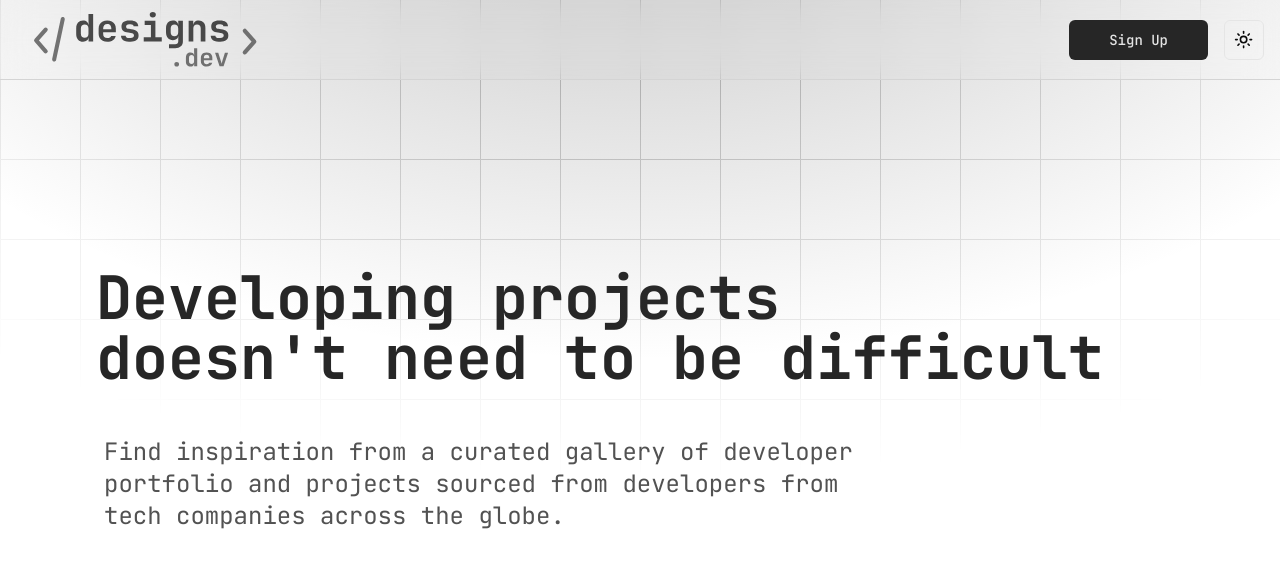
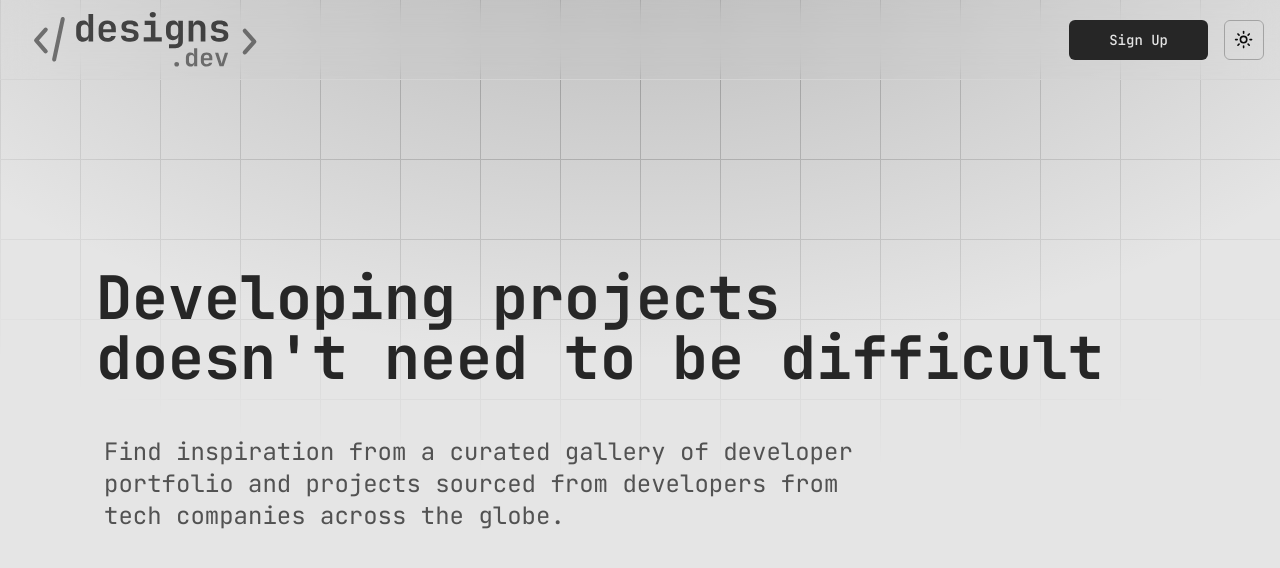
Before and after one commit to flexe-dev/web-client, a Next.js app in the folder client/: page / in a window 1280 px wide. Shown: the top 568 px of the page. Built offline with nearby package versions, Linux system fonts and the light colour scheme.

Commit message:
Updated CSS Colour referencing

```diff
--- a/client/app/globals.css
+++ b/client/app/globals.css
@@ -2,67 +2,95 @@
 @tailwind components;
 @tailwind utilities;
 
+/*todo: Configure correct tailwind colour scheme
+ie. neutral-200 neutral-800 etc etc
+*/
+
 @layer base {
   :root {
-    --background: 0 0% 100%;
-    --foreground: 0 0% 3.9%;
+    --neutral-200: #e5e5e5;
+    --neutral-300: #d4d4d4;
+    --neutral-400: #a3a3a3;
+    --neutral-600: #525252;
+    --neutral-900: #171717;
+    --neutral-800: #262626;
+    --neutral-950: #0a0a0a;
+    --red-500: #ef4444;
 
-    --card: 0 0% 100%;
-    --card-foreground: 0 0% 3.9%;
+    --background: var(--neutral-200);
+    --foreground: var(--neutral-950);
 
-    --popover: 0 0% 100%;
-    --popover-foreground: 0 0% 3.9%;
+    --card: var(--neutral-200);
+    --card-foreground: var(--neutral-950);
 
-    --primary: 0 0% 9%;
-    --primary-foreground: 0 0% 98%;
+    --popover: var(--neutral-200);
+    --popover-foreground: var(--neutral-950);
 
-    --secondary: 0 0% 96.1%;
-    --secondary-foreground: 0 0% 9%;
+    --primary: var(--neutral-900);
+    --primary-foreground: var(--neutral-200);
 
-    --muted: 0 0% 96.1%;
-    --muted-foreground: 0 0% 45.1%;
+    --secondary: var(--neutral-300);
+    --secondary-foreground: var(--neutral-900);
 
-    --accent: 0 0% 96.1%;
-    --accent-foreground: 0 0% 9%;
+    --muted: var(--neutral-300);
+    --muted-foreground: var(--neutral-600);
 
-    --destructive: 0 84.2% 60.2%;
-    --destructive-foreground: 0 0% 98%;
+    --accent: var(--neutral-300);
+    --accent-foreground: var(--neutral-900);
 
-    --border: 0 0% 89.8%;
-    --input: 0 0% 89.8%;
-    --ring: 0 0% 3.9%;
+    --destructive: var(--red-500);
+    --destructive-foreground: var(--neutral-200);
+
+    --border: var(--neutral-400);
+    --input: var(--neutral-400);
+    --ring: var(--neutral-950);
 
     --radius: 0.5rem;
+
+    --inverted: var(--neutral-800);
+    --inverted-foreground: var(--neutral-200);
   }
 
   .dark {
-    --background: 0 0% 3.9%;
-    --foreground: 0 0% 98%;
+    --neutral-200: #e5e5e5;
+    --neutral-300: #d4d4d4;
+    --neutral-400: #a3a3a3;
+    --neutral-600: #525252;
+    --neutral-800: #262626;
+    --neutral-900: #171717;
+    --neutral-950: #0a0a0a;
+    --red-900: #7f1d1d;
 
-    --card: 0 0% 3.9%;
-    --card-foreground: 0 0% 98%;
+    --background: var(--neutral-950);
+    --foreground: var(--neutral-200);
 
-    --popover: 0 0% 3.9%;
-    --popover-foreground: 0 0% 98%;
+    --card: var(--neutral-950);
+    --card-foreground: var(--neutral-200);
 
-    --primary: 0 0% 98%;
-    --primary-foreground: 0 0% 9%;
+    --popover: var(--neutral-950);
+    --popover-foreground: var(--neutral-200);
 
-    --secondary: 0 0% 14.9%;
-    --secondary-foreground: 0 0% 98%;
+    --primary: var(--neutral-200);
+    --primary-foreground: var(--neutral-900);
 
-    --muted: 0 0% 14.9%;
-    --muted-foreground: 0 0% 63.9%;
+    --secondary: var(--neutral-800);
+    --secondary-foreground: var(--neutral-200);
 
-    --accent: 0 0% 14.9%;
-    --accent-foreground: 0 0% 98%;
+    --muted: var(--neutral-800);
+    --muted-foreground: var(--neutral-300);
 
-    --destructive: 0 62.8% 30.6%;
-    --destructive-foreground: 0 0% 98%;
+    --accent: var(--neutral-800);
+    --accent-foreground: var(--neutral-200);
 
-    --border: 0 0% 14.9%;
-    --input: 0 0% 14.9%;
-    --ring: 0 0% 83.1%;
+    --destructive: var(--red-900);
+    --destructive-foreground: var(--neutral-200);
+
+    --border: var(--neutral-800);
+    --input: var(--neutral-800);
+    --ring: var(--neutral-300);
+
+    --inverted: var(--neutral-200);
+    --inverted-foreground: var(--neutral-800);
   }
 }
 
--- a/client/tailwind.config.ts
+++ b/client/tailwind.config.ts
@@ -19,38 +19,42 @@ const config = {
     },
     extend: {
       colors: {
-        border: "hsl(var(--border))",
-        input: "hsl(var(--input))",
-        ring: "hsl(var(--ring))",
-        background: "hsl(var(--background))",
-        foreground: "hsl(var(--foreground))",
+        border: "var(--border)",
+        input: "var(--input)",
+        ring: "var(--ring)",
+        background: "var(--background)",
+        foreground: "var(--foreground)",
         primary: {
-          DEFAULT: "hsl(var(--primary))",
-          foreground: "hsl(var(--primary-foreground))",
+          DEFAULT: "var(--primary)",
+          foreground: "var(--primary-foreground)",
         },
         secondary: {
-          DEFAULT: "hsl(var(--secondary))",
-          foreground: "hsl(var(--secondary-foreground))",
+          DEFAULT: "var(--secondary)",
+          foreground: "var(--secondary-foreground)",
         },
         destructive: {
-          DEFAULT: "hsl(var(--destructive))",
-          foreground: "hsl(var(--destructive-foreground))",
+          DEFAULT: "var(--destructive)",
+          foreground: "var(--destructive-foreground)",
         },
         muted: {
-          DEFAULT: "hsl(var(--muted))",
-          foreground: "hsl(var(--muted-foreground))",
+          DEFAULT: "var(--muted)",
+          foreground: "var(--muted-foreground)",
         },
         accent: {
-          DEFAULT: "hsl(var(--accent))",
-          foreground: "hsl(var(--accent-foreground))",
+          DEFAULT: "var(--accent)",
+          foreground: "var(--accent-foreground)",
         },
         popover: {
-          DEFAULT: "hsl(var(--popover))",
-          foreground: "hsl(var(--popover-foreground))",
+          DEFAULT: "var(--popover)",
+          foreground: "var(--popover-foreground)",
         },
         card: {
-          DEFAULT: "hsl(var(--card))",
-          foreground: "hsl(var(--card-foreground))",
+          DEFAULT: "var(--card)",
+          foreground: "var(--card-foreground)",
+        },
+        inverted: {
+          DEFAULT: "var(--inverted)",
+          foreground: "var(--inverted-foreground)",
         },
       },
       borderRadius: {
```
